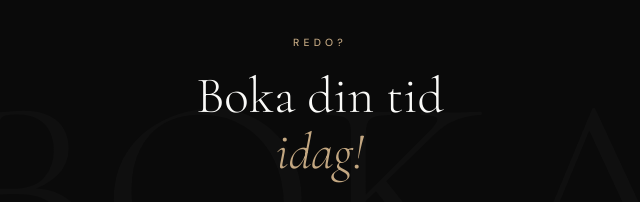
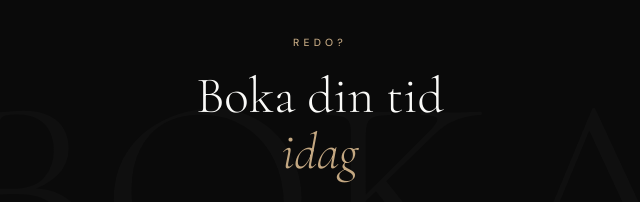
Before and after one commit to AntonJohansson16/Fris-rsalong-mall-1, a website: page index.html in a window 1280 px wide. Shown: the part 2900-3102 px from the top of the page, 320-960 px from the left. Drawn offline with nearby package versions, Linux system fonts and the light colour scheme.

Commit message:
Update index.html

```diff
--- a/index.html
+++ b/index.html
@@ -1037,7 +1037,7 @@
   <!-- BOKNING CTA -->
   <section id="bokning">
     <span class="section-label reveal">Redo?</span>
-    <h2 class="section-title reveal">Boka din tid<br><em>idag!</em></h2>
+    <h2 class="section-title reveal">Boka din tid<br><em>idag</em></h2>
     <p class="bokning-text reveal">
       Boka din tid idag och få professionell behandling av erfarna frisörer.
       Vi ser fram emot att välkomna dig till Atelier Strand.
```
